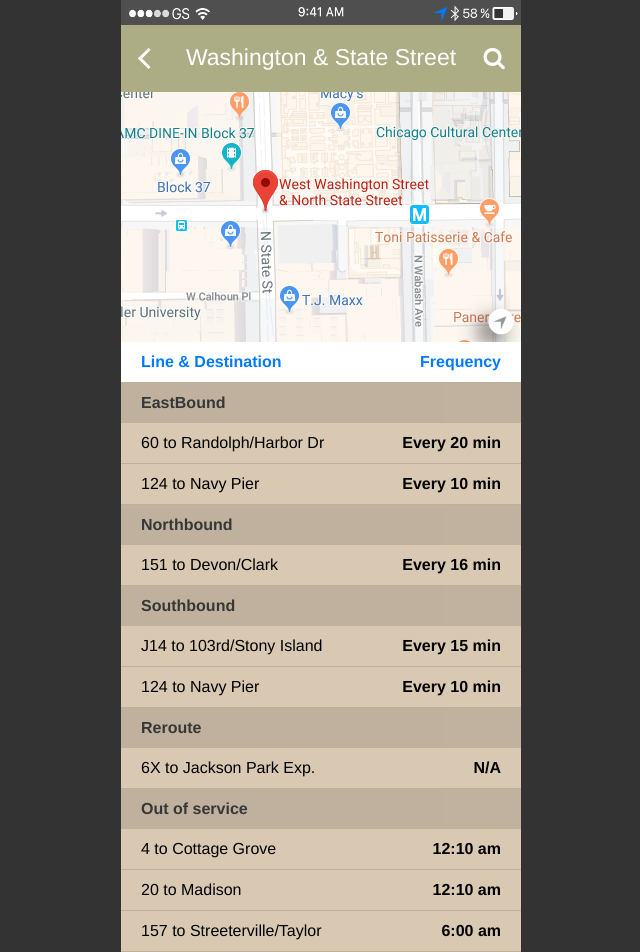
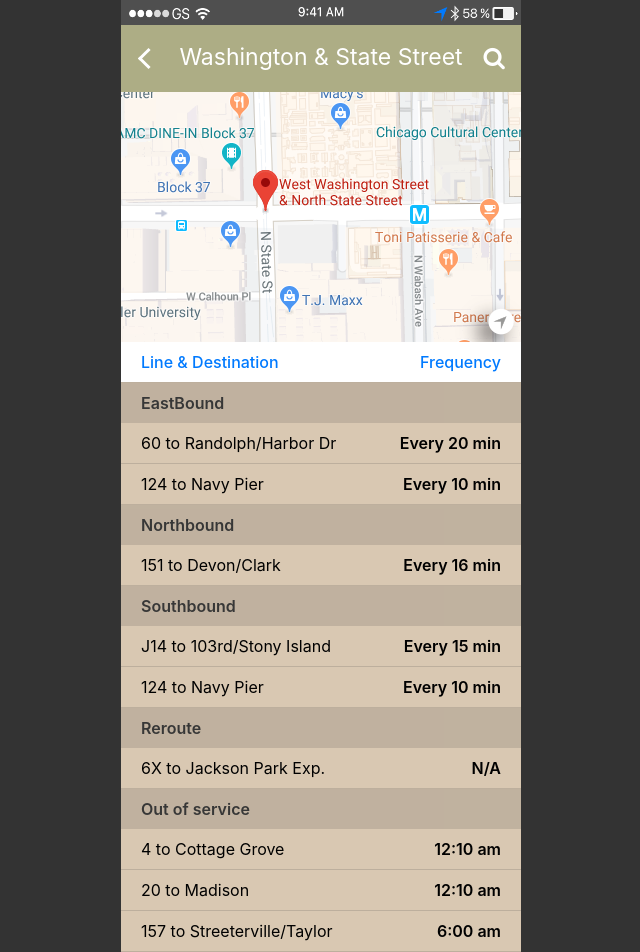
Before and after one commit to Jeeermss/busy_bus, a plain HTML site: page index.html in a window 1280 px wide. Shown: the whole page, without its empty margins (319-959 px from the left). Drawn offline with Linux system fonts and the light colour scheme.

Commit message:
fifth commit

```diff
--- a/css/stylee.css
+++ b/css/style.css
@@ -75,7 +75,7 @@
 
 h1 {
   font-size: 23px;
-  font-family: "Helvetica Neue";
+  font-family:  -apple-system, system-ui, BlinkMacSystemFont, "Segoe UI", Roboto, Ubuntu;
   text-align: center;
   color: white;
   padding-top: 21px;
@@ -87,12 +87,12 @@
 
 li {
   font-size: 16px;
-  font-family: "Helvetica Neue";
+  font-family:  -apple-system, system-ui, BlinkMacSystemFont, "Segoe UI", Roboto, Ubuntu;
   display: inline;
   position: relative;
   float: left;
   padding-left: 20px;
-  font-weight: 500;
+  font-weight: 400;
 }
 
 li.minutes {
@@ -101,14 +101,14 @@
   padding-right: 20px;
   float: right;
   font-weight: 600;
-  font-family: "Helvetica Neue";
+  font-family:  -apple-system, system-ui, BlinkMacSystemFont, "Segoe UI", Roboto, Ubuntu;
 }
 
 li.label {
     font-size: 16px;
     color: rgb(0, 122, 255);
-    font-weight: 600;
-    font-family: "Helvetica Neue";
+    font-weight: 500;
+    font-family:  -apple-system, system-ui, BlinkMacSystemFont, "Segoe UI", Roboto, Ubuntu;
 }
 
 li.label2 {
@@ -118,12 +118,12 @@
     float: right;
     font-size: 16px;
     color: rgb(0, 122, 255);
-    font-weight: 600;
+    font-weight: 500;
 }
 
 li span.title {
     color: #383838;
     font-size: 16px;
     font-weight: 600;
-    font-family: "Helvetica Neue"
+    font-family:  -apple-system, system-ui, BlinkMacSystemFont, "Segoe UI", Roboto, Ubuntu;
 }
--- a/indeex.html
+++ b/index.html
@@ -4,7 +4,7 @@
     <meta charset="utf-8">
     <title></title>
     <link rel="stylesheet" type="text/css" href="css/reset.css">
-    <link rel="stylesheet" type="text/css" href="css/stylee.css" />
+    <link rel="stylesheet" type="text/css" href="css/style.css" />
       <link href="http://cdnjs.cloudflare.com/ajax/libs/font-awesome/4.3.0/css/font-awesome.css"
   rel="stylesheet"  type='text/css'>
   </head>
@@ -21,7 +21,7 @@
         </section>
       </section>
         <section class="lists">
-            <ul>
+<ul>
         <ul class="content3">
             <li class="label">Line & Destination</li>
             <li class="label2">Frequency</li>
@@ -77,7 +77,7 @@
               <li>157 to Streeterville/Taylor</li>
             <li class="minutes">6:00 am</li>
           </ul>
-            </ul>
+</ul>
       </section>
   </body>
 </html>
```
